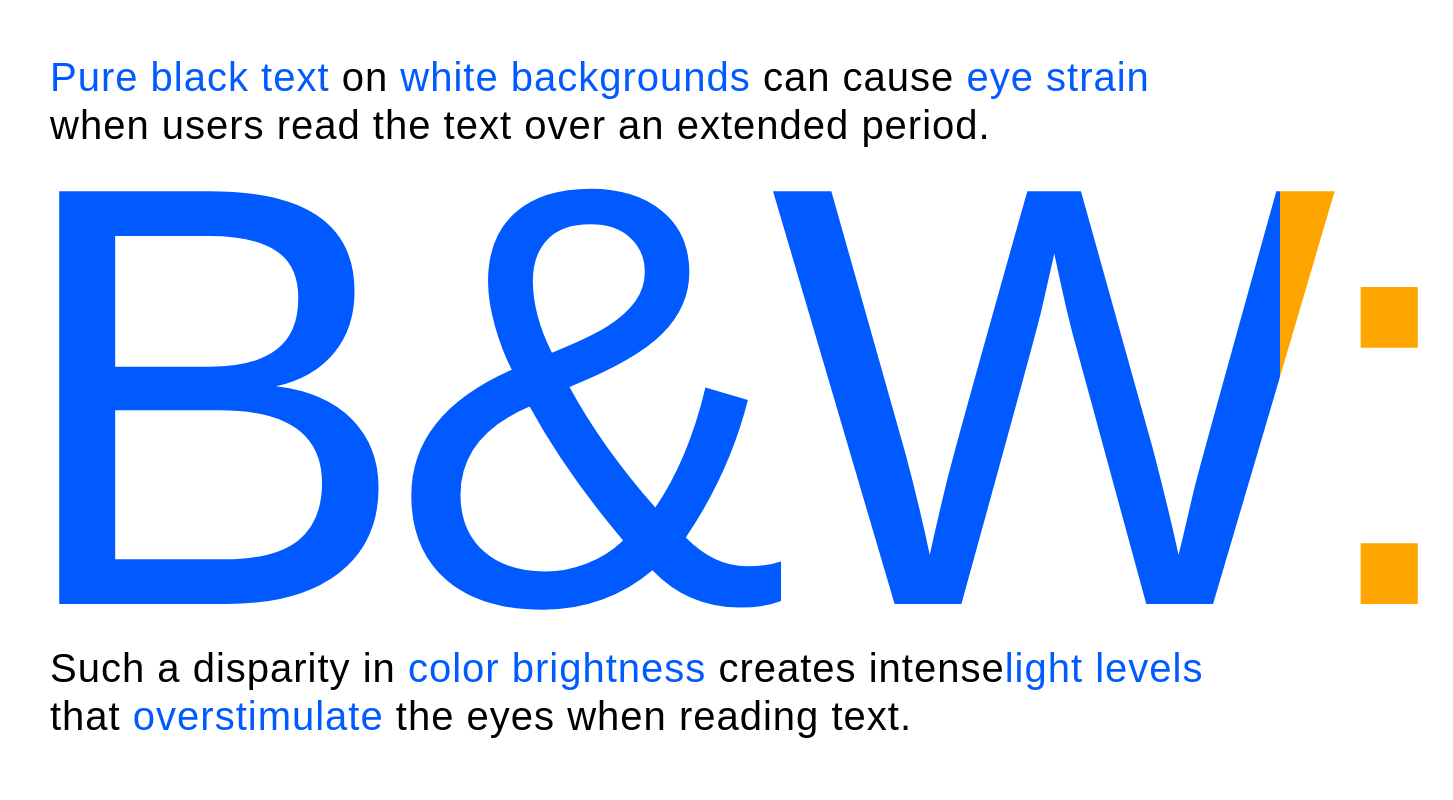
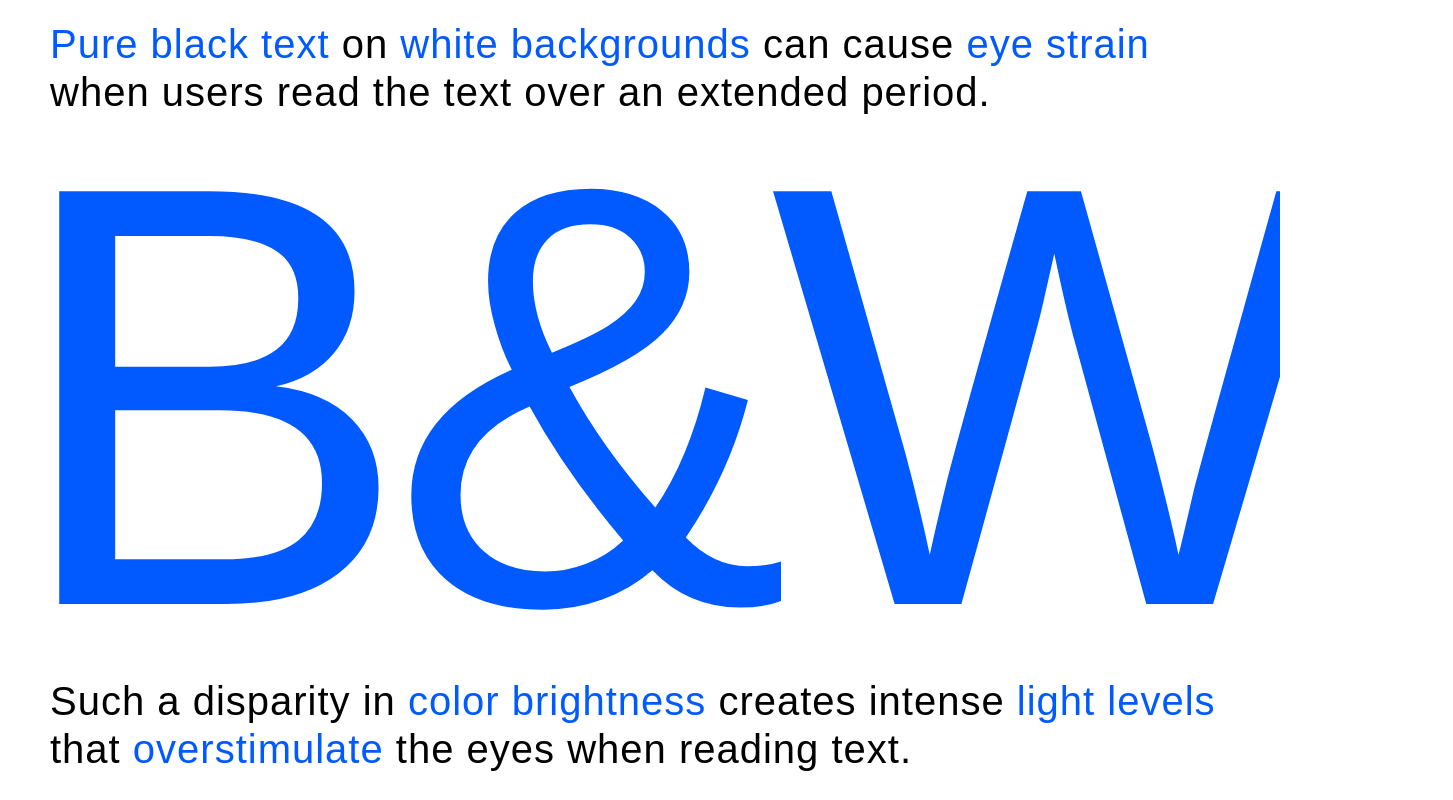
Before and after one commit to juliscapucin/react-projects, a React (Create React App) app: page /blendingmode in a window 1280 px wide. Shown: the whole page, 1453 px wide, since content can reach past the window. Built offline with nearby package versions, Linux system fonts and the light colour scheme; no server answers; a web font is replaced by a local one.

Commit message:
Style changes

```diff
--- a/src/pages/BlendingMode/index.js
+++ b/src/pages/BlendingMode/index.js
@@ -16,7 +16,7 @@ export default function BlendingMode() {
       <section className='blendingmode__text__bottom'>
         <h2>
           Such a disparity in <a href='#'>color brightness</a> creates intense
-          <a href='#'>light levels</a> that <a href='#'>overstimulate</a> the
+          <a href='#'> light levels</a> that <a href='#'>overstimulate</a> the
           eyes when reading text.
         </h2>
       </section>
--- a/src/pages/BlendingMode/style.scss
+++ b/src/pages/BlendingMode/style.scss
@@ -5,7 +5,8 @@
   background-color: #fff;
   display: flex;
   flex-direction: column;
-  justify-content: center;
+  justify-content: space-between;
+  overflow: hidden;
 
   .blendingmode__text {
     mix-blend-mode: difference;
@@ -17,6 +18,7 @@
       letter-spacing: -2rem;
       color: #fff;
       isolation: isolate;
+      line-height: 0.5;
     }
 
     a {
@@ -54,8 +56,10 @@
 
   .blendingmode__text__top,
   .blendingmode__text__bottom {
+    width: 100%;
+    height: min-content;
     mix-blend-mode: difference;
-    padding: 0 5rem;
+    padding: 2rem 5rem;
     z-index: 10;
 
     h2 {
```
